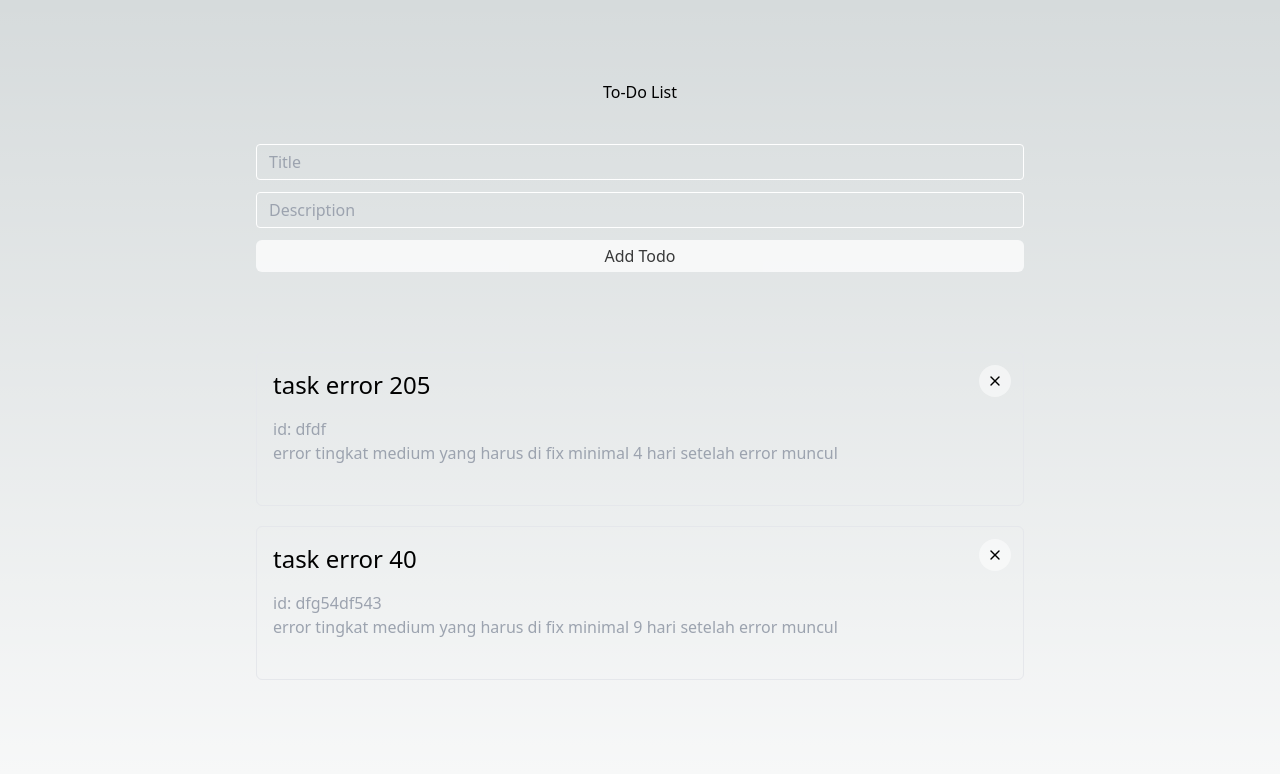
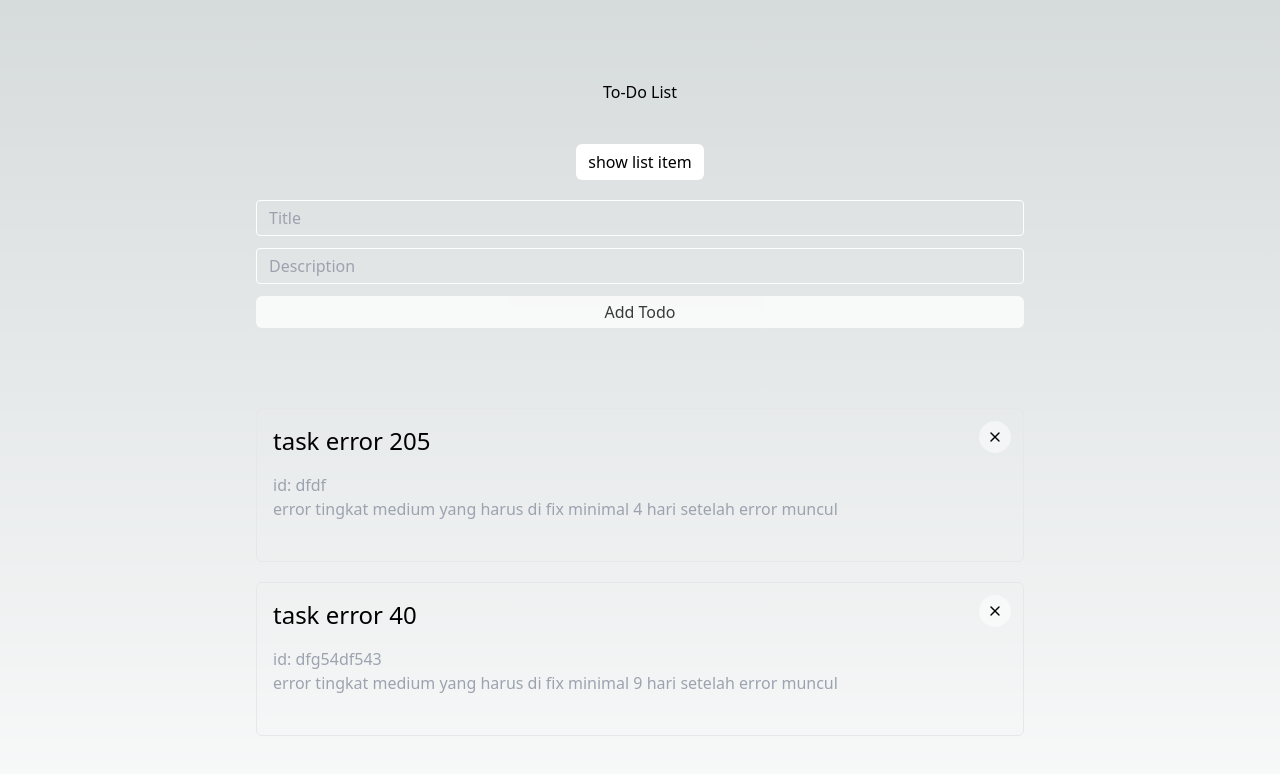
Before and after one commit to soni-canra-wiguna/learn-redux-toolkit, a Next.js app: page /todo-list in a window 1280 px wide. Shown: the top 774 px of the page. Built offline with nearby package versions, Linux system fonts and the light colour scheme.

Commit message:
update todolist

```diff
--- a/app/globals.css
+++ b/app/globals.css
@@ -16,6 +16,24 @@
   }
 }
 
+::-webkit-scrollbar {
+  width: 10px;
+}
+
+::-webkit-scrollbar-track {
+  background: transparent;
+}
+
+::-webkit-scrollbar-thumb {
+  background: rgba(255, 255, 255, 0.527);
+  border-radius: 40px;
+  margin-left: 5px;
+}
+
+::-webkit-scrollbar-thumb:hover {
+  background: #ffffff;
+}
+
 body {
   color: rgb(var(--foreground-rgb));
   background: linear-gradient(
--- a/app/todo-list/page.tsx
+++ b/app/todo-list/page.tsx
@@ -10,6 +10,8 @@ import { TodoType } from "@/types/todo-type"
 import { addTodo, removeTodo } from "@/redux/features/todolist/todo-slice"
 import { generateId } from "@/utils/generate-id"
 import { X } from "lucide-react"
+import { showModal } from "@/redux/features/modal/modal-slice"
+import { DialogContent } from "@/components/ui/dialog"
 
 const TodoList = () => {
   const [id, setId] = useState(generateId())
@@ -27,6 +29,7 @@ const TodoList = () => {
       })
     )
 
+    dispatch(showModal())
     setId(generateId())
     setTitle("")
     setDescription("")
@@ -35,6 +38,13 @@ const TodoList = () => {
   return (
     <MaxWidthWrapper className="flex items-center flex-col my-20 max-w-3xl">
       <h1 className="mb-10">To-Do List</h1>
+      <button
+        className="px-3 py-1.5 bg-white text-black rounded-md mb-5"
+        onClick={() => dispatch(showModal())}
+      >
+        show list item
+      </button>
+      <ModalItems todos={todos} />
       <div className="flex flex-col gap-3 w-full mb-20">
         <Input
           type="text"
@@ -89,3 +99,20 @@ const TodoItem = ({ todo }: { todo: TodoType }) => {
     </div>
   )
 }
+
+const ModalItems = ({ todos }: { todos: TodoType[] }) => {
+  return (
+    <DialogContent className="text-black h-[600px] shadow-lg flex flex-col gap-3 overflow-y-auto p-4">
+      {todos?.map(({ id, title, description }) => (
+        <div
+          key={id}
+          className="flex flex-col gap-2 border-black text-black border p-4 rounded-md shadow"
+        >
+          <h3 className="text-inherit text-xl font-medium">{title}</h3>
+          <p>id: {id}</p>
+          <p>{description}</p>
+        </div>
+      ))}
+    </DialogContent>
+  )
+}
```
